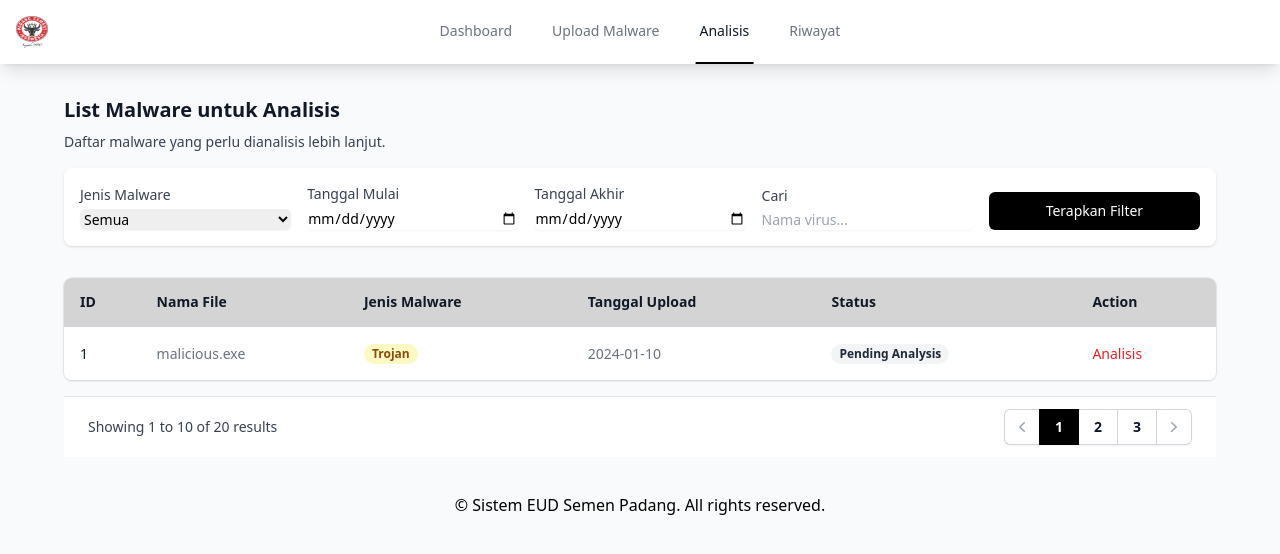
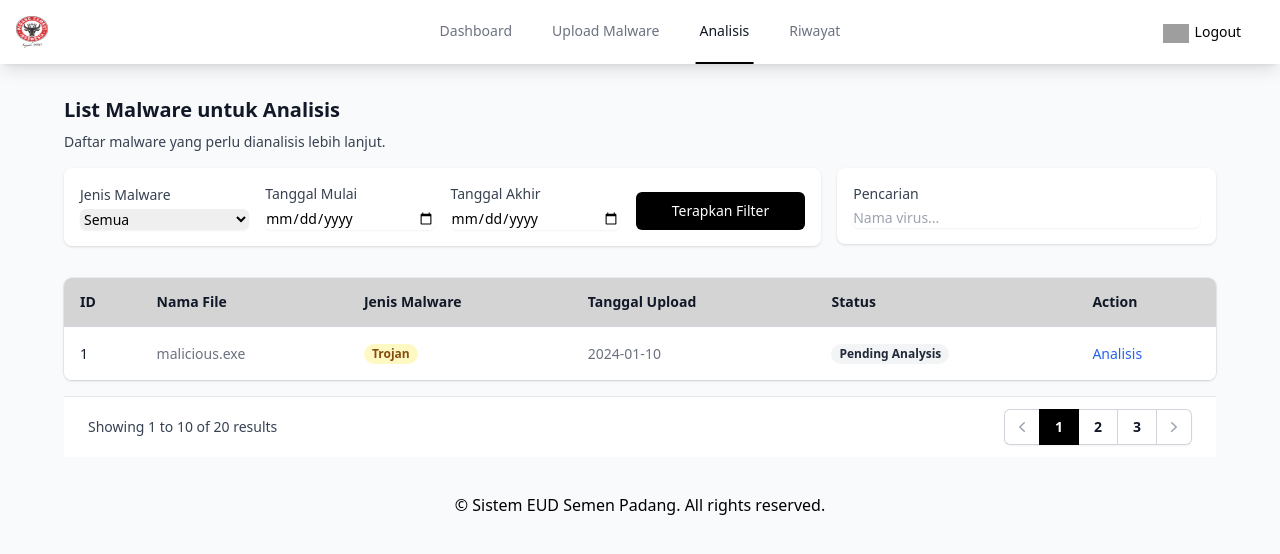
Before and after one commit to mhdharsya/sistemeud, a Node server app: page /analisis in a window 1280 px wide. Shown: the top 554 px of the page. Run offline with Node 20, Linux system fonts and the light colour scheme; the visitor is signed in with stand-in values (Sample User, id 1); some libraries are stand-ins or nearby versions; grey boxes are pictures that could not be loaded.

Commit message:
ihi lagi

```diff
--- a/include/header.ejs
+++ b/include/header.ejs
@@ -4,7 +4,7 @@
       <!-- Logo di kiri -->
       <div class="flex-shrink-0">
         <a href="https://www.semenpadang.co.id/id">
-        <img src="/assets/image/logo.png" alt="Semen Padang Logo" class="h-8 w-8">
+          <img src="/assets/image/logo.png" alt="Semen Padang Logo" class="h-8 w-8">
         </a>
       </div>
 
@@ -25,6 +25,18 @@
           </a>
         </div>
       </div>
+
+      <!-- Button Logout di kanan -->
+      <div class="absolute right-0 flex items-center h-full">
+        <img src="https://cdn4.iconfinder.com/data/icons/liny/24/door-exit-line-256.png" alt="" style="height: 30%; width: 25%; margin-top: 3%; margin-left: 3%;">
+        <button
+          class=" text-black px-4 py-2 rounded-md hover:text-red-600 transition duration-200 text-sm font-medium focus:outline-none focus:ring-2 focus:ring-red-500 focus:ring-offset-1"
+          onclick=""
+          style="margin-left: -10%;"
+        >
+          Logout
+        </button>
+      </div>
     </div>
   </div>
 </nav>
--- a/views/analisis.ejs
+++ b/views/analisis.ejs
@@ -55,11 +55,14 @@
         </div>
 
         <!-- Filter Section -->
-        <div class="mt-4 bg-white p-4 rounded-lg shadow mx-4 sm:mx-6 lg:mx-8 fade-in">
-            <div class="grid grid-cols-1 md:grid-cols-5 gap-4 items-end">
+        <div class="mt-4 px-4 sm:px-6 lg:px-8">
+            <div class="flex flex-col lg:flex-row items-start space-y-4 lg:space-y-0 lg:space-x-4">
+                <!-- Filter Section -->
+                <div class="bg-white p-4 rounded-lg shadow w-full lg:w-2/3">
+                    <div class="grid grid-cols-1 md:grid-cols-4 gap-4 items-end">
                         <div>
                             <label for="type-filter" class="block text-sm font-medium text-gray-700">Jenis Malware</label>
-                    <select class="mt-1 block w-full rounded-md border-gray-300 shadow-sm focus:border-blue-500 focus:ring-blue-500 sm:text-sm">
+                            <select id="type-filter" class="mt-1 block w-full rounded-md border-gray-300 shadow-sm focus:border-blue-500 focus:ring-blue-500 sm:text-sm">
                                 <option value="">Semua</option>
                                 <option>Virus</option>
                                 <option>Worm</option>
@@ -69,29 +72,31 @@
                             </select>
                         </div>
                         <div>
-                    <label class="block text-sm font-medium text-gray-700">Tanggal Mulai</label>
-                    <input type="date" class="mt-1 block w-full rounded-md border-gray-300 shadow-sm focus:border-blue-500 focus:ring-blue-500 sm:text-sm">
+                            <label for="start-date" class="block text-sm font-medium text-gray-700">Tanggal Mulai</label>
+                            <input id="start-date" type="date" class="mt-1 block w-full rounded-md border-gray-300 shadow-sm focus:border-blue-500 focus:ring-blue-500 sm:text-sm">
                         </div>
                         <div>
-                    <label class="block text-sm font-medium text-gray-700">Tanggal Akhir</label>
-                    <input type="date" class="mt-1 block w-full rounded-md border-gray-300 shadow-sm focus:border-blue-500 focus:ring-blue-500 sm:text-sm">
+                            <label for="end-date" class="block text-sm font-medium text-gray-700">Tanggal Akhir</label>
+                            <input id="end-date" type="date" class="mt-1 block w-full rounded-md border-gray-300 shadow-sm focus:border-blue-500 focus:ring-blue-500 sm:text-sm">
                         </div>
                         <div>
-                    <label class="block text-sm font-medium text-gray-700">Cari</label>
-                    <input type="text" placeholder="Nama virus..." class="mt-1 block w-full rounded-md border-gray-300 shadow-sm focus:border-blue-500 focus:ring-blue-500 sm:text-sm">
-                </div>
-                <div>
-                    <button type="button" class="w-full inline-flex justify-center items-center px-4 py-2 border border-transparent text-sm font-medium rounded-md text-white bg-black hover-button focus:outline-none focus:ring-2 focus:ring-offset-2 focus:ring-blue-500">
+                            <button type="button" class="w-full inline-flex justify-center items-center px-4 py-2 border border-transparent text-sm font-medium rounded-md text-white bg-black hover:bg-blue-700 focus:outline-none focus:ring-2 focus:ring-offset-2 focus:ring-blue-500">
                                 Terapkan Filter
                             </button>
                         </div>
                     </div>
                 </div>
 
-        <!-- Table -->
-        <div class="mt-8 flex flex-col mx-4 sm:mx-6 lg:mx-8 fade-in">
-            <div class="-my-2 -mx-4 overflow-x-auto sm:-mx-6 lg:-mx-8">
-                <div class="inline-block min-w-full py-2 align-middle md:px-6 lg:px-8">
+                <!-- Search Section -->
+                <div class="bg-white p-4 rounded-lg shadow w-full lg:w-1/3">
+                    <label for="search-input" class="block text-sm font-medium text-gray-700">Pencarian</label>
+                    <input id="search-input" type="text" placeholder="Nama virus..." class="mt-1 block w-full rounded-md border-gray-300 shadow-sm focus:border-blue-500 focus:ring-blue-500 sm:text-sm">
+                </div>
+            </div>
+        </div>
+
+        <!-- Table Section -->
+        <div class="mt-8 px-4 sm:px-6 lg:px-8">
             <div class="overflow-hidden shadow ring-1 ring-black ring-opacity-5 md:rounded-lg">
                 <table class="min-w-full divide-y divide-gray-300">
                     <thead class="bg-gray-50">
@@ -116,14 +121,11 @@
                                 <span class="inline-flex rounded-full bg-gray-100 px-2 text-xs font-semibold leading-5 text-gray-800">Pending Analysis</span>
                             </td>
                             <td class="whitespace-nowrap px-3 py-4 text-sm">
-                                        <a href="detail-analisis" class="text-red-600 hover:text-blue-900">Analisis</a>
+                                <a href="detail-analisis" class="text-blue-600 hover:text-blue-900">Analisis</a>
                             </td>
                         </tr>
-                                <!-- More rows... -->
                     </tbody>
                 </table>
-                    </div>
-                </div>
             </div>
         </div>
 
--- a/views/detailAnalisis.ejs
+++ b/views/detailAnalisis.ejs
@@ -20,7 +20,7 @@
 
         /* Button hover effect */
         .hover-button:hover {
-            background-color: #2563eb;
+            background-color: #9e0000;
             color: #fff;
             transition: all 0.3s ease-in-out;
         }
@@ -155,7 +155,7 @@
                     <button type="button" class="inline-flex justify-center py-2 px-4 border border-gray-300 shadow-sm text-sm font-medium rounded-md text-gray-700 bg-white hover:bg-gray-50 focus:outline-none focus:ring-2 focus:ring-offset-2 focus:ring-blue-500">
                         Batal
                     </button>
-                    <button type="submit" class="inline-flex justify-center py-2 px-4 border border-transparent shadow-sm text-sm font-medium rounded-md text-white bg-blue-600 hover-button focus:outline-none focus:ring-2 focus:ring-offset-2 focus:ring-blue-500">
+                    <button type="submit" class="inline-flex justify-center py-2 px-4 border border-transparent shadow-sm text-sm font-medium rounded-md text-white bg-black hover-button focus:outline-none focus:ring-2 focus:ring-offset-2 focus:ring-blue-500">
                         Simpan Analisis
                     </button>
                 </div>
--- a/views/upload.ejs
+++ b/views/upload.ejs
@@ -64,5 +64,6 @@
             </form>
         </div>
     </div>
+    <%- include('../include/footer') %>
 </body>
 </html>
```
Also changed, not shown: views/dashboard.ejs (+12 -8 lines), views/login.ejs (+45 -5 lines), views/riwayat.ejs (+22 -26 lines), 3 other files. Lines whose indentation alone changed are shown as unchanged.
